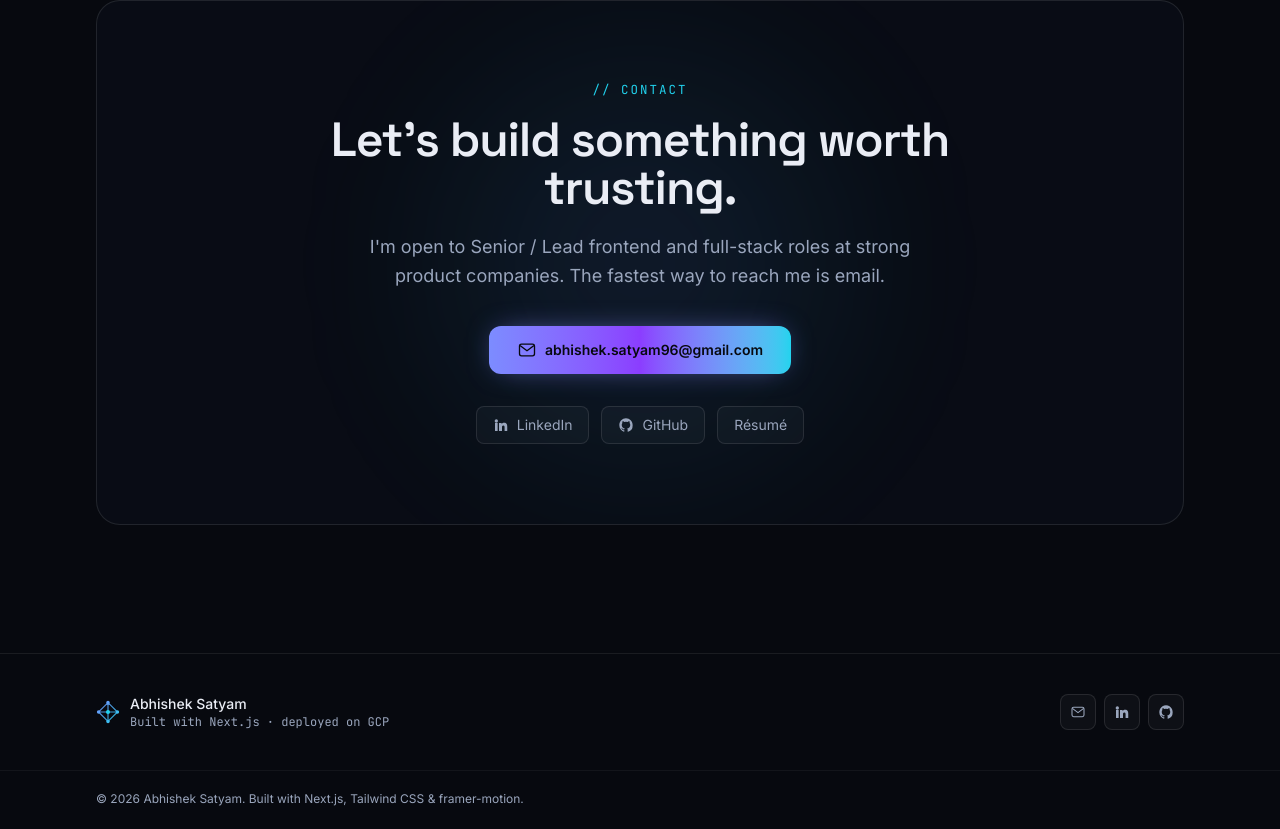
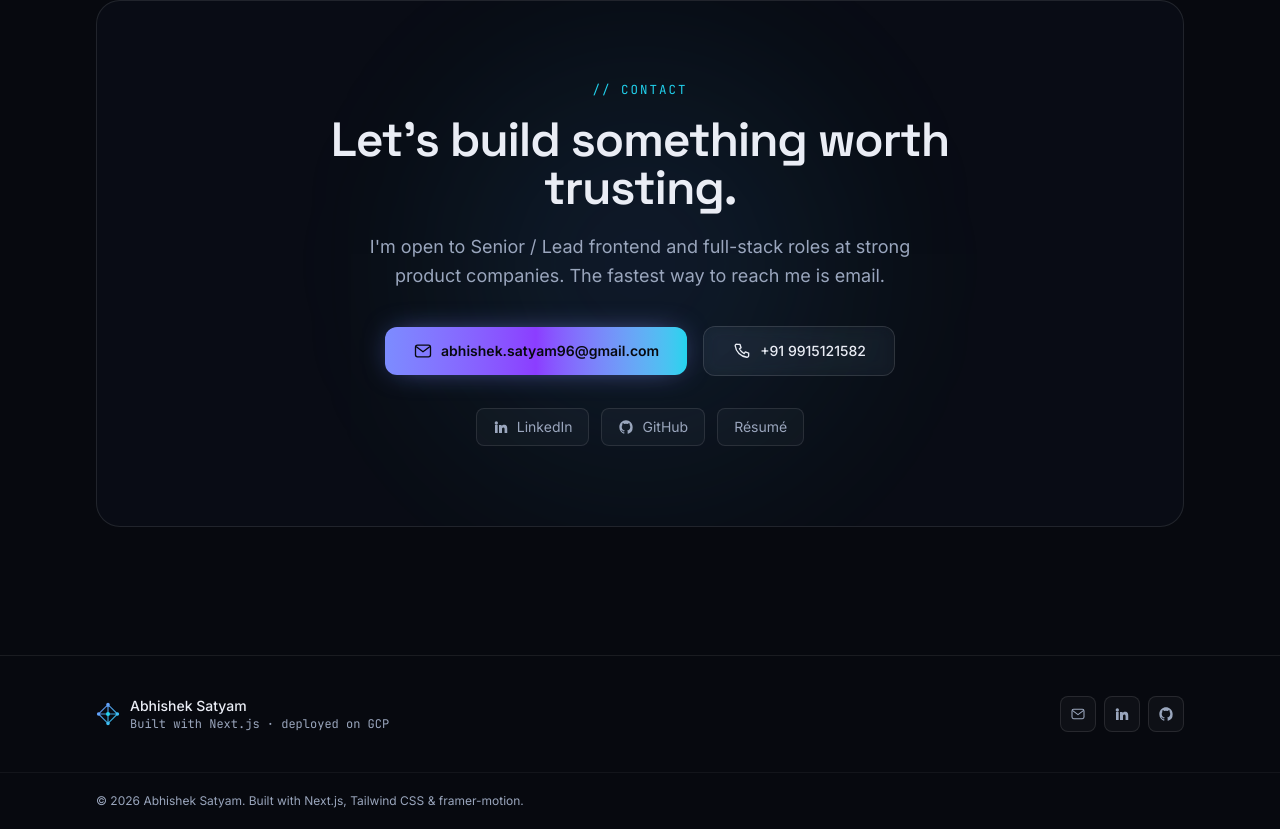
Before and after one commit to AbhishekSatyam96/abhishek-portfolio, a Next.js app: page / in a window 1280 px wide. Shown: the part 6528-7357 px from the top of the page. Built offline with nearby package versions, Linux system fonts and the light colour scheme; no server answers; a web font is replaced by a local one.

Commit message:
link working

```diff
--- a/components/Contact.tsx
+++ b/components/Contact.tsx
@@ -2,9 +2,9 @@ import { contact, site } from "@/content";
 import { Section } from "@/components/Section";
 import { Aurora } from "@/components/Aurora";
 import { Reveal } from "@/components/Reveal";
-import { GradientButton } from "@/components/GradientButton";
+import { GradientButton, GhostButton } from "@/components/GradientButton";
 import { Magnetic } from "@/components/Magnetic";
-import { GithubIcon, LinkedinIcon, MailIcon } from "@/components/icons";
+import { GithubIcon, LinkedinIcon, MailIcon, PhoneIcon } from "@/components/icons";
 
 export function Contact() {
   return (
@@ -25,7 +25,7 @@ export function Contact() {
               {contact.body}
             </p>
 
-            <div className="mt-9 flex justify-center">
+            <div className="mt-9 flex flex-wrap items-center justify-center gap-4">
               <Magnetic>
                 <GradientButton
                   href={`mailto:${contact.email}`}
@@ -35,6 +35,16 @@ export function Contact() {
                   <MailIcon className="h-5 w-5" />
                   {contact.email}
                 </GradientButton>
+              </Magnetic>
+              <Magnetic>
+                <GhostButton
+                  href={`tel:${contact.phone.replace(/\s+/g, "")}`}
+                  ariaLabel={`Call ${site.name}`}
+                  className="px-7 py-3.5 text-base"
+                >
+                  <PhoneIcon className="h-5 w-5" />
+                  {contact.phone}
+                </GhostButton>
               </Magnetic>
             </div>
 
--- a/components/icons.tsx
+++ b/components/icons.tsx
@@ -38,6 +38,20 @@ export function MailIcon({ className = base }: IconProps) {
   );
 }
 
+export function PhoneIcon({ className = base }: IconProps) {
+  return (
+    <svg viewBox="0 0 24 24" fill="none" className={className} aria-hidden="true">
+      <path
+        d="M6.5 4h3l1.4 4-2 1.4a12 12 0 0 0 5.7 5.7l1.4-2 4 1.4v3a2 2 0 0 1-2.2 2 16 16 0 0 1-14-14A2 2 0 0 1 6.5 4Z"
+        stroke="currentColor"
+        strokeWidth="1.6"
+        strokeLinecap="round"
+        strokeLinejoin="round"
+      />
+    </svg>
+  );
+}
+
 export function LinkedinIcon({ className = base }: IconProps) {
   return (
     <svg viewBox="0 0 24 24" fill="currentColor" className={className} aria-hidden="true">
--- a/content.ts
+++ b/content.ts
@@ -51,8 +51,8 @@ export const site = {
   email: "abhishek.satyam96@gmail.com",
   phone: "+91 9915121582",
   // Live links
-  linkedin: "https://linkedin.com/in/abhishek-satyam",
-  github: "https://github.com/", // TODO: add GitHub profile URL
+  linkedin: "https://www.linkedin.com/in/abhishek-satyam/",
+  github: "https://github.com/AbhishekSatyam96",
   resumeUrl: "/Abhishek-Satyam-Resume.pdf", // TODO: add résumé PDF to /public and confirm filename
   // Used as metadataBase / canonical. Override with NEXT_PUBLIC_SITE_URL at build.
   url: process.env.NEXT_PUBLIC_SITE_URL ?? "https://abhisheksatyam.dev", // TODO: set custom domain
@@ -333,6 +333,7 @@ export const contact = {
   title: "Let's build something worth trusting.",
   body: "I'm open to Senior / Lead frontend and full-stack roles at strong product companies. The fastest way to reach me is email.",
   email: site.email,
+  phone: site.phone,
 };
 
 export const footer = {
```
